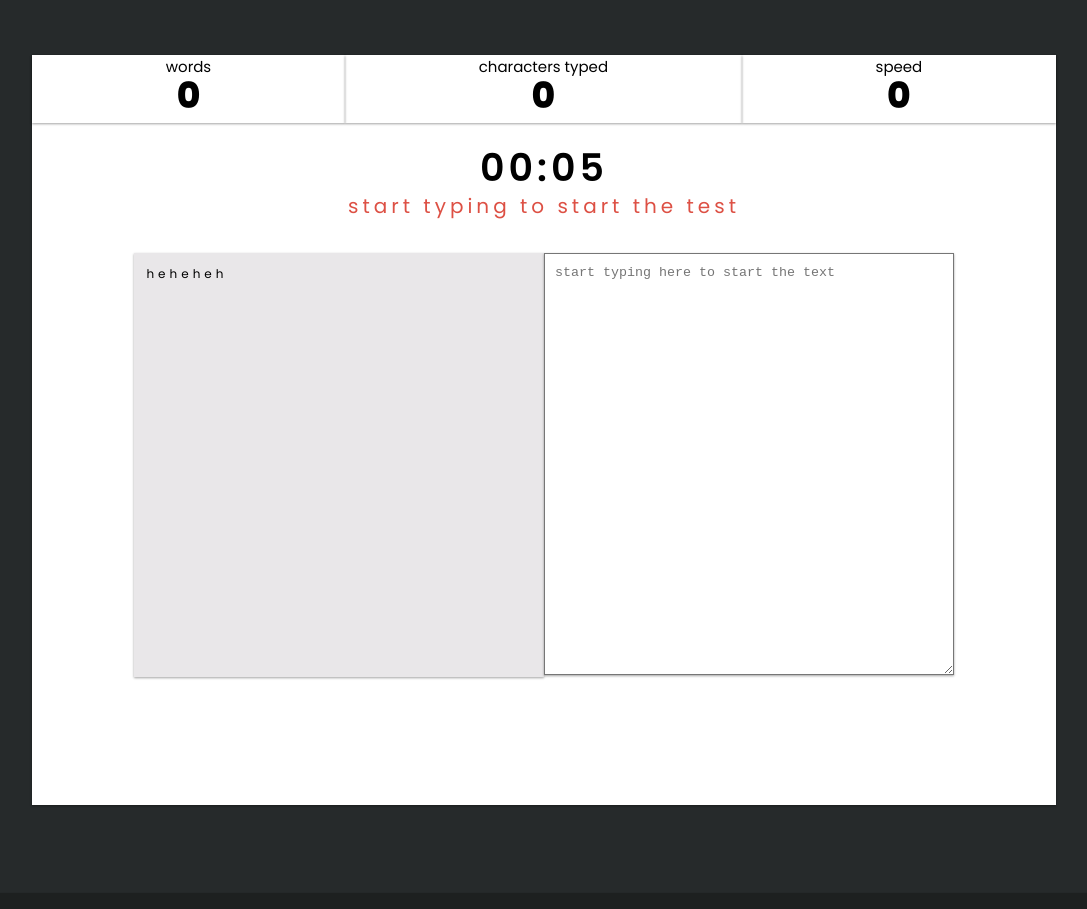
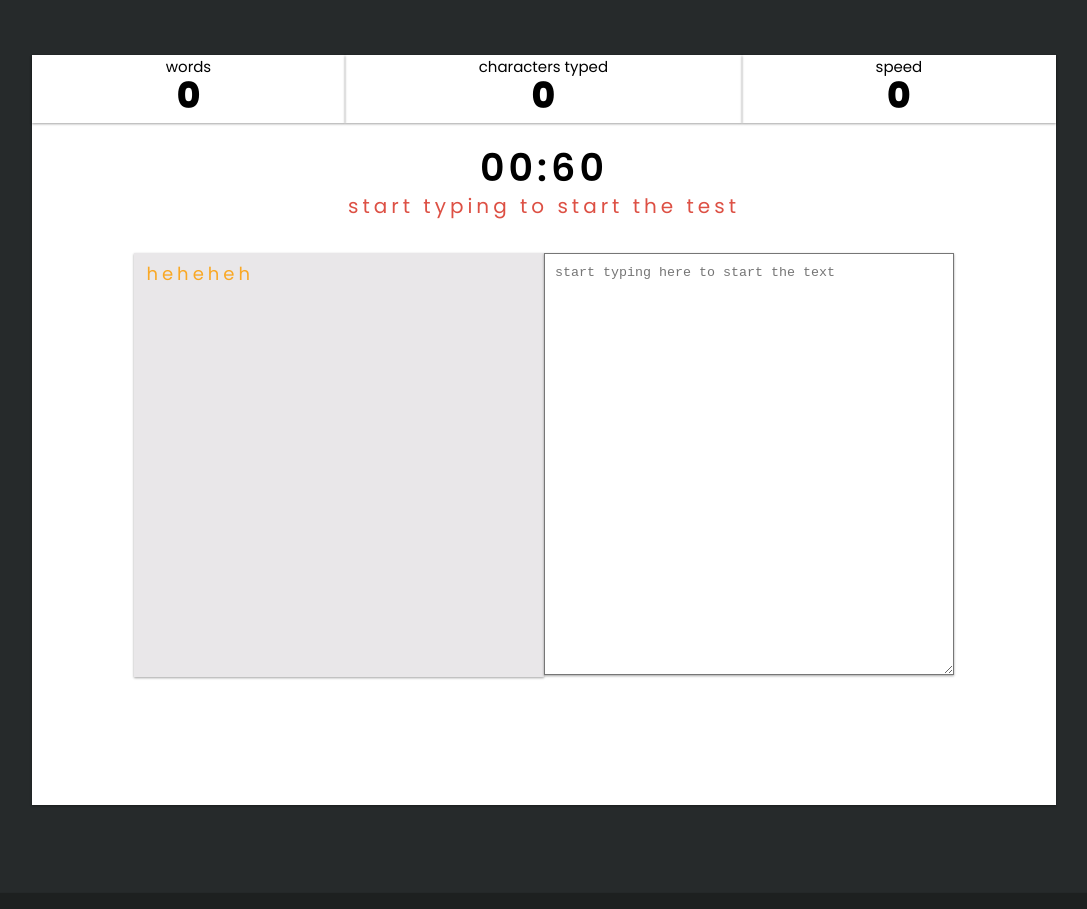
Before and after one commit to cyrus303/React-sandbox, a React (Vite) app in the folder flash-type/: page / in a window 1280 px wide. Shown: the part 980-1889 px from the top of the page, without its empty margins (96-1183 px from the left). Built offline with nearby package versions, Linux system fonts and the light colour scheme.

Commit message:
added timer functionality

```diff
--- a/flash-type/src/components/App/App.jsx
+++ b/flash-type/src/components/App/App.jsx
@@ -1,27 +1,68 @@
-import React, { useState } from 'react';
+import React, { useState, useEffect } from 'react';
 import ChallengeSection from '../ChallengeSection/ChallengeSection';
 import Footer from '../Footer/Footer';
 import Landing from '../Landing/Landing';
 import Nav from '../Nav/Nav';
 import './App.css';
 
+const URL = 'http://metaphorpsum.com/paragraphs/1/8';
+
 function App() {
-  // var TotalTime = 20;
-
   const [state, setState] = useState({
     selectedParagraph: 'heheheh',
     timerStarted: false,
-    timeRemaning: 5,
+    timeRemaning: 60,
     words: 0,
     characters: 0,
     wpm: 0,
+    testInfo: [],
   });
 
-  // setState((prevContent) => {
-  //   return {
-  //     ...prevContent,
-  //   };
-  // });
+  useEffect(() => {
+    // fetch(URL)
+    //   .then((response) => response.text())
+    //   .then((data) =>
+    //     setState((prevContent) => ({
+    //       ...prevContent,
+    //       selectedParagraph: data,
+    //     }))
+    //   );
+
+    const selectedParagraphArray = state.selectedParagraph.split('');
+    const testInfo = selectedParagraphArray.map((selectedLetter) => ({
+      testLetter: selectedLetter,
+      status: 'notAttempted',
+    }));
+
+    setState((prevContent) => ({
+      ...prevContent,
+      testInfo,
+    }));
+  }, []);
+
+  function handleUserInput(inputValue) {
+    console.log(inputValue);
+    if (!state.timerStarted) {
+      startTimer();
+    }
+  }
+
+  function startTimer() {
+    setState((prevContent) => ({
+      ...prevContent,
+      timerStarted: true,
+    }));
+    const timer = setInterval(() => {
+      if (state.timeRemaning > 0) {
+        setState((prevContent) => ({
+          ...prevContent,
+          timeRemaning: prevContent.timeRemaning - 1,
+        }));
+      } else {
+        clearInterval(timer);
+      }
+    }, 1000);
+  }
 
   return (
     <div className="App">
@@ -30,8 +71,9 @@ function App() {
       {/* Landing Section */}
       <Landing />
       {/* Challenge Section */}
-      <ChallengeSection data={state} />
+      <ChallengeSection data={state} onInputChange={handleUserInput} />
       {/* Footer Section */}
+
       <Footer />
     </div>
   );
--- a/flash-type/src/components/ChallengeSection/ChallengeSection.jsx
+++ b/flash-type/src/components/ChallengeSection/ChallengeSection.jsx
@@ -3,6 +3,7 @@ import TestContainer from '../TestContainer/TestContainer';
 import './ChallengeSection.css';
 
 function ChallengeSection(props) {
+  // console.log(props);
   return (
     <div className="challenge-section-container">
       <h1 className="challenge-section-header" data-aos="fade-down">
--- a/flash-type/src/components/TestContainer/TestContainer.jsx
+++ b/flash-type/src/components/TestContainer/TestContainer.jsx
@@ -11,15 +11,21 @@ function TestContainer(props) {
     words,
     characters,
     wpm,
+    testInfo,
   } = props.data.data;
 
-  // console.log(props.data.data);
+  const onInputChange = props.data.onInputChange;
+
+  // console.log(onInputChange);
 
   return (
     <div className="test-container">
       {timeRemaning > 0 ? (
         <div data-aos="fade-up" className="typing-challenge-container">
-          <TypingChallengeContainer data={props.data.data} />
+          <TypingChallengeContainer
+            data={props.data.data}
+            onInputChange={onInputChange}
+          />
         </div>
       ) : (
         <div className="try-again-container">
--- /dev/null
+++ b/flash-type/src/components/TestLetter/TestLetter.css
@@ -0,0 +1,15 @@
+.test-letter {
+  font-size: 18px;
+}
+
+.test-letter-correct {
+  color: #558b2f;
+}
+
+.test-letter-incorrect {
+  color: #bf360c;
+}
+
+.test-letter-not-attempted {
+  color: #f9a825;
+}
--- /dev/null
+++ b/flash-type/src/components/TestLetter/TestLetter.jsx
@@ -0,0 +1,23 @@
+import React from 'react';
+import './TestLetter.css';
+
+function TestLetter(props) {
+  //   console.log(props.data.testLetter);
+  let letter = props.data.testLetter;
+  let status = props.data.status;
+
+  let statusClass;
+
+  if (status === 'correct') {
+    statusClass = 'test-letter-correct';
+  } else if (status === 'incorrect') {
+    statusClass = 'test-letter-incorrect';
+  } else {
+    statusClass = 'test-letter-not-attempted';
+  }
+
+  console.log(status);
+  return <span className={`test-letter ${statusClass}`}>{letter}</span>;
+}
+
+export default TestLetter;
--- a/flash-type/src/components/TypingChallenge/TypingChallenge.jsx
+++ b/flash-type/src/components/TypingChallenge/TypingChallenge.jsx
@@ -1,4 +1,5 @@
 import React from 'react';
+import TestLetter from '../TestLetter/TestLetter';
 import './TypingChallenge.css';
 
 function TypingChallenge(props) {
@@ -9,9 +10,12 @@ function TypingChallenge(props) {
     words,
     characters,
     wpm,
+    testInfo,
   } = props.data;
 
-  console.log(props.data);
+  const onInputChange = props.onInputChange;
+  // console.log(onInputChange);
+  // console.log(props.data.testInfo);
   return (
     <div className="typing-challenge">
       <div className="timer-container">
@@ -25,12 +29,20 @@ function TypingChallenge(props) {
 
       <div className="textarea-container">
         <div className="textarea-left">
-          <div className="textarea text-paragraph">{selectedParagraph}</div>
+          <div className="textarea text-paragraph">
+            {/* {selectedParagraph} */}
+            {testInfo.map((letter) => {
+              return <TestLetter data={letter} />;
+            })}
+          </div>
         </div>
         <div className="textarea-right">
           <textarea
             className="textarea"
             placeholder="start typing here to start the text"
+            onChange={(e) => {
+              onInputChange(e.target.value);
+            }}
           ></textarea>
         </div>
       </div>
--- a/flash-type/src/components/TypingChallengeContainer/TypingChallengeContainer.jsx
+++ b/flash-type/src/components/TypingChallengeContainer/TypingChallengeContainer.jsx
@@ -11,9 +11,12 @@ function TypingChallengeContainer(props) {
     words,
     characters,
     wpm,
+    testInfo,
   } = props.data;
 
-  console.log(props.data);
+  const onInputChange = props.onInputChange;
+
+  // console.log(props.data);
   // console.log(words);
   return (
     <div className="typing-challenge-container">
@@ -34,7 +37,7 @@ function TypingChallengeContainer(props) {
 
       {/* the real challenge */}
       <div className="typewriter-container">
-        <TypingChallenge data={props.data} />
+        <TypingChallenge data={props.data} onInputChange={onInputChange} />
       </div>
     </div>
   );
```
